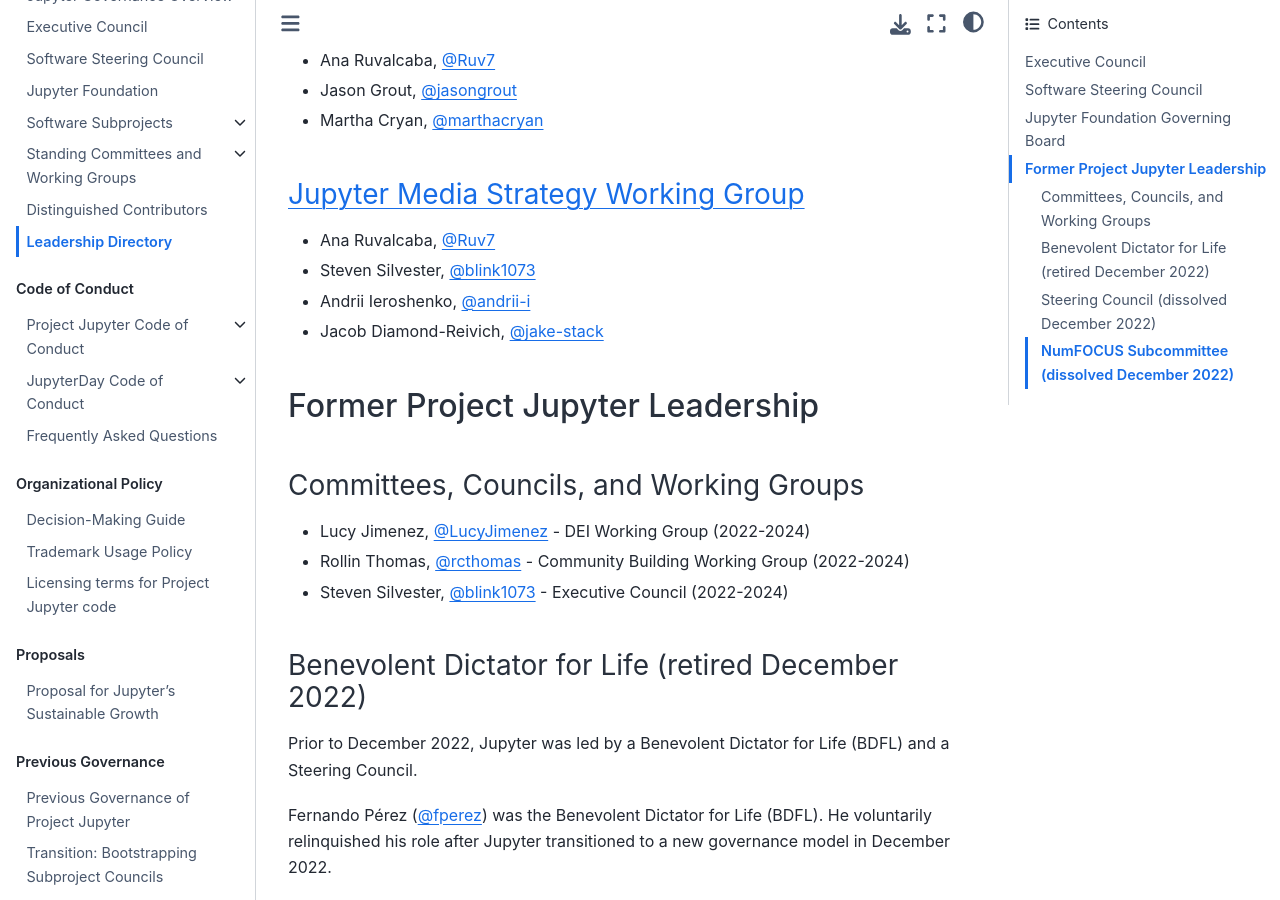
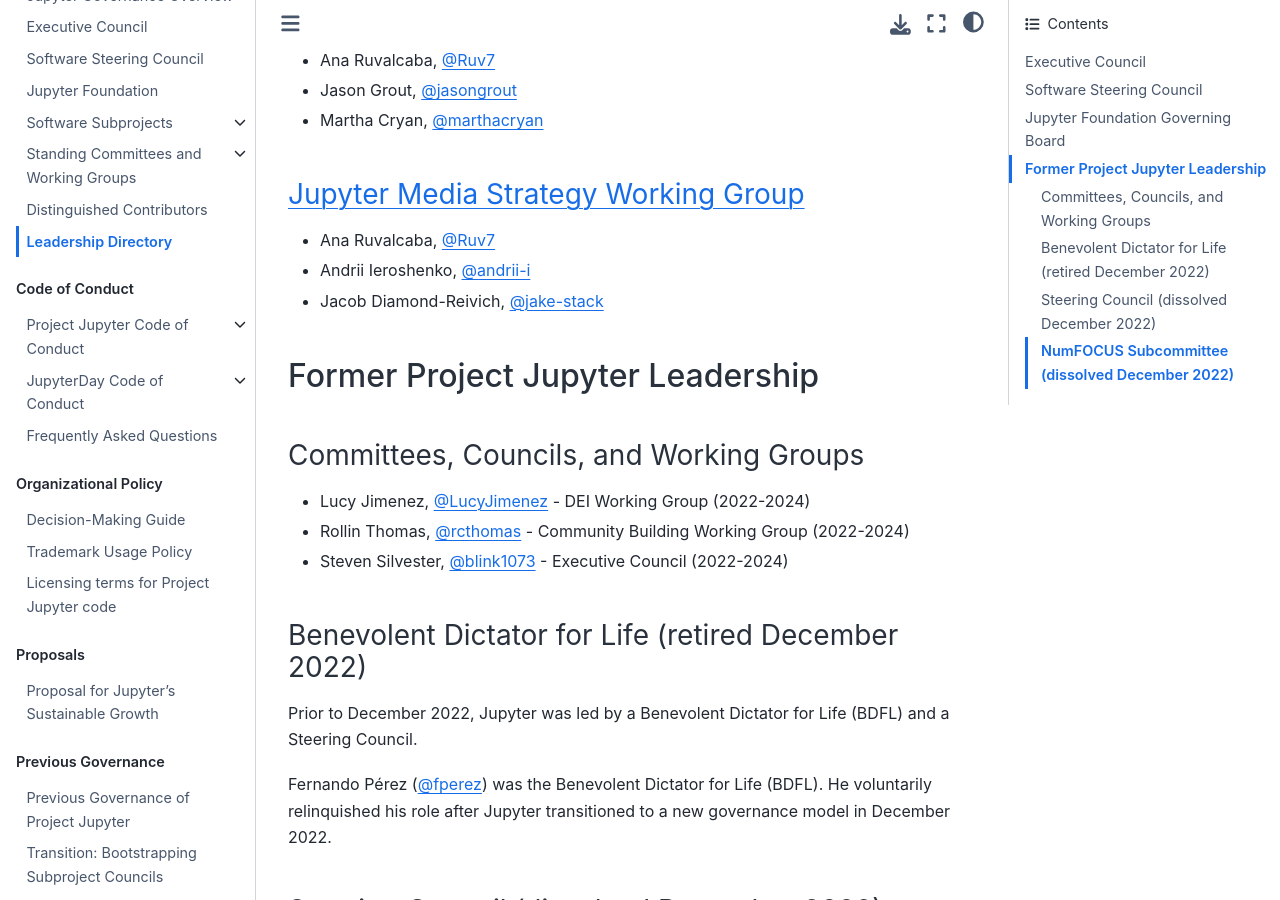
Before and after one commit to jupyter/governance, a Jupyter Book: the page built from people.md, in a window 1280 px wide and 900 px high, scrolled down 1992 px. Built offline with Jupyter Book 1.0.4 settings and Sphinx 7.4.7 and the Sphinx Book theme 1.1.4, drawn with Linux system fonts in a browser that asks for light colours; pages that are not in the unit, such as notebooks, are missing from menus.

Commit message:
Stepping down from Media Strategy Working Group

```diff
--- a/people.md
+++ b/people.md
@@ -63,7 +63,6 @@
 ### [Jupyter Media Strategy Working Group](charters/MediaStrategyCharter.md)
 
 - Ana Ruvalcaba, [@Ruv7](https://github.com/Ruv7)
-- Steven Silvester, [@blink1073](https://github.com/blink1073)
 - Andrii Ieroshenko, [@andrii-i](https://github.com/andrii-i)
 - Jacob Diamond-Reivich, [@jake-stack](https://github.com/jake-stack)
 
```
